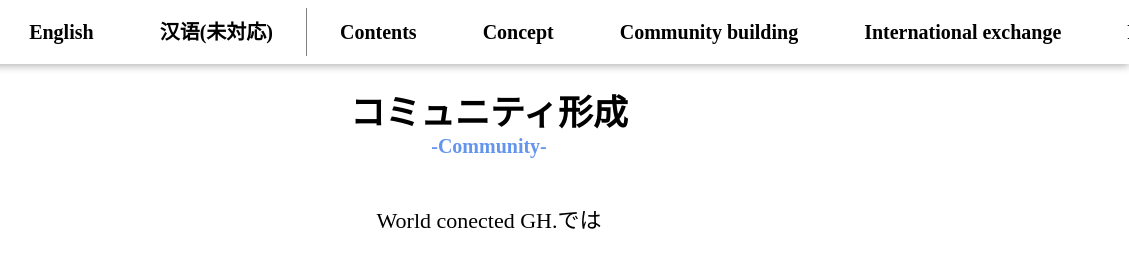
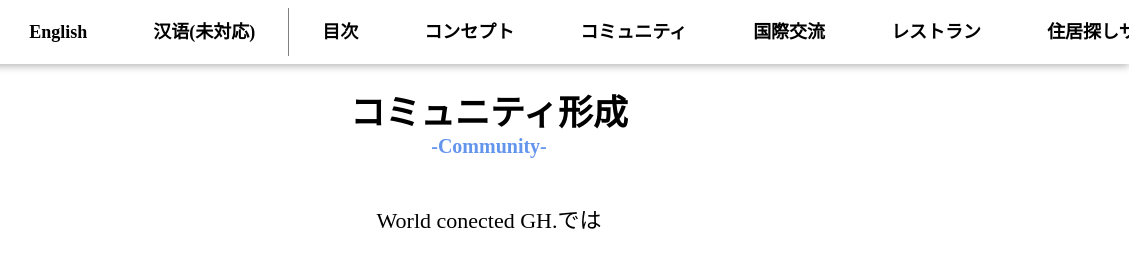
Before and after one commit to Fuji-riku/3Q8---, a plain HTML site: page community.html in a window 1280 px wide. Shown: the top 273 px of the page, 151-1280 px from the left. Drawn offline with Linux system fonts and the light colour scheme.

Commit message:
ミス修正

```diff
--- a/community.html
+++ b/community.html
@@ -12,28 +12,28 @@
       <img src="img/World connected GH.-ロゴ_アートボード 1-11.png" alt="">
     </div>
      <li>
-      <span><a href="English/E_index.html">English</a></span>
+       <span><a href="English/E_index.html">English</a></span>
      </li>
      <li class="language">
-      <span><a href="">汉语(未対応)</a></span>
+       <span><a href="">汉语(未対応)</a></span>
      </li>
      <li>
-      <span><a href="E_index.html">Contents</a></span>
+      <span><a href="index.html">目次</a></span>
      </li>
      <li>
-      <span><a href="E_concept.html">Concept</a></span>
+      <span><a href="concept.html">コンセプト</a></span>
      </li>
      <li>
-      <span><a href="E_cmmunity.html">Community building</a></span>
+      <span><a href="community.html">コミュニティ</a></span>
      </li>
      <li>
-      <span><a href="E_international.html">International exchange</a></span>
+      <span><a href="international.html">国際交流</a></span>
      </li>
      <li>
-      <span><a href="E_restaurant.html">Restaurant</a></span>
+      <span><a href="restaurant.html">レストラン</a></span>
      </li>
      <li>
-      <span><a href="E_residence.html">Housing search support</a></span>
+      <span><a href="residence.html">住居探しサポート</a></span>
      </li>
   </ul>
 </header>
@@ -73,6 +73,7 @@
 
   </div>
 </header>
+
 <body>
   <article>
     <div class="pc">
--- a/css/base.css
+++ b/css/base.css
@@ -64,7 +64,7 @@
     display: inline-block;
     height: 36px;
     line-height: 36px;
-    font-size: 20px;
+    font-size: 18px;
     padding: 0 12px;
     margin: 6px 15px 0 15px;
     border-radius: 4px;
@@ -81,7 +81,7 @@
     padding: 0 6px;
   }
 
-  header > ul li > span > a{
+  header > ul > li > span > a{
     color: inherit;
     font-weight: bold;
     text-decoration: none;
```
